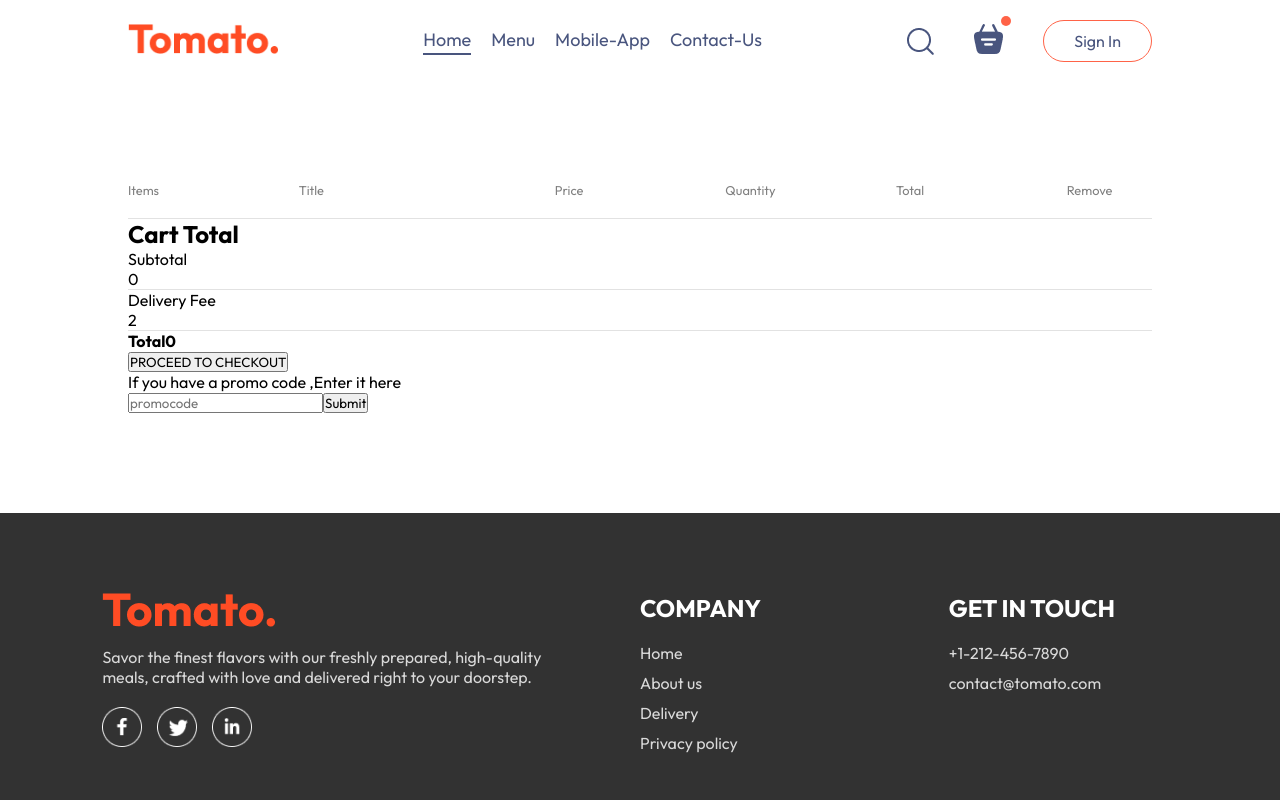
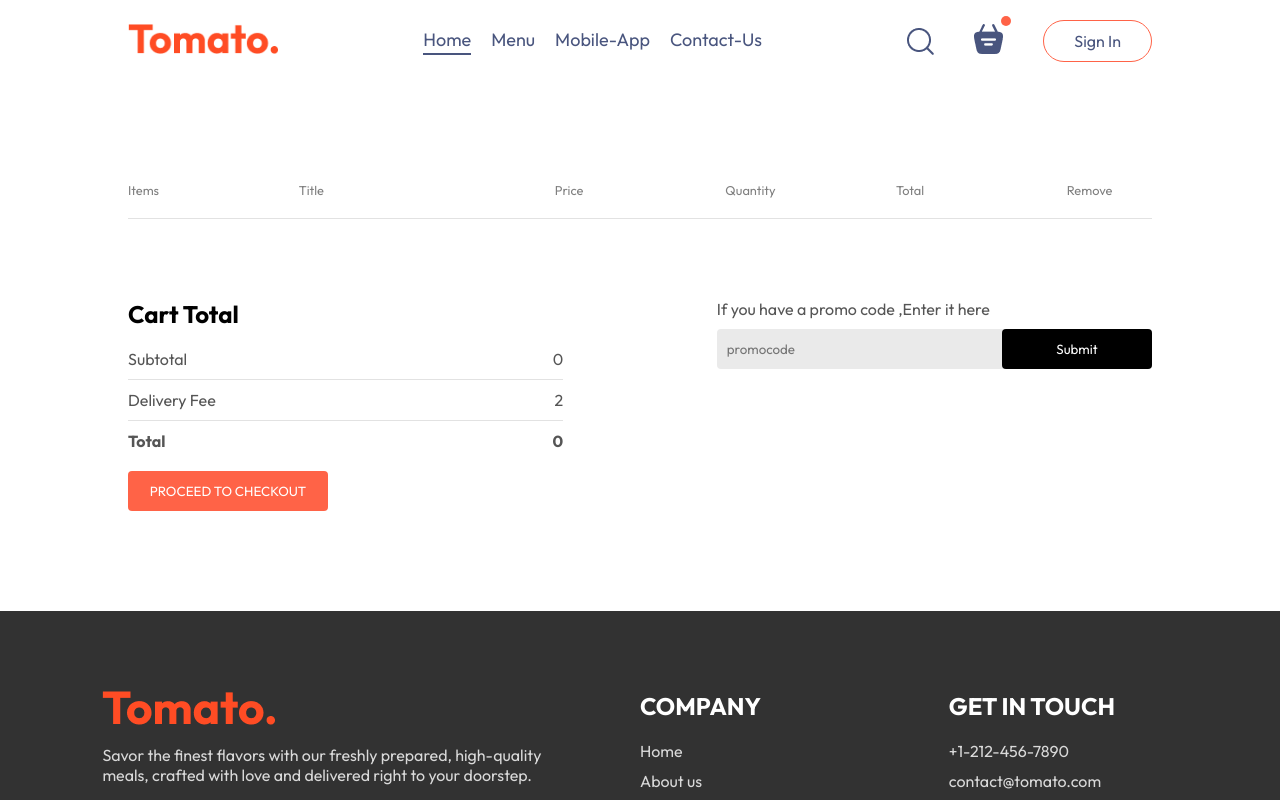
Before and after one commit to sohailmomin712/Food-Web, a React (Vite) app in the folder Food-Website/: page /cart in a window 1280 px wide. Shown: the top 800 px of the page. Built offline with nearby package versions, Linux system fonts and the light colour scheme.

Commit message:
designed the add to cart section

```diff
--- a/Food-Website/src/pages/Cart/Cart.css
+++ b/Food-Website/src/pages/Cart/Cart.css
@@ -28,3 +28,69 @@
 .cart-items-item .cross {
     cursor: pointer;
 }
+
+.cart-bottom {
+    margin-top: 80px;
+    display: flex;
+    justify-content: space-between;
+    gap: max(12vw, 20px);
+}
+
+.cart-total {
+    flex: 1;
+    display: flex;
+    flex-direction: column;
+    gap: 20px;
+}
+
+.cart-total-details {
+    display: flex;
+    justify-content: space-between;
+    color: #555;
+}
+
+.cart-total hr {
+    margin: 10px 0px;
+}
+
+.cart-total button {
+    border: none;
+    color: white;
+    background-color: tomato;
+    width: max(15vw, 200px);
+    padding: 12px 0px;
+    border-radius: 4px;
+    cursor: pointer;
+}
+
+.cart-promocode {
+    flex: 1;
+}
+
+.cart-promocode p {
+    color: #555;
+}
+
+.cart-promocode-input {
+    display: flex;
+    margin-top: 10px;
+    justify-content: space-between;
+    align-items: center;
+    background-color: #eaeaea;
+    border-radius: 4px;
+}
+
+.cart-promocode-input input {
+    background: transparent;
+    border: none;
+    outline: none;
+    padding-left: 10px;
+}
+.cart-promocode-input button{
+    width: max(10vw,150px);
+    padding: 12px 5px;
+    background-color: black;
+    border: none;
+    color: white;
+    border-radius: 4px;
+}
```
